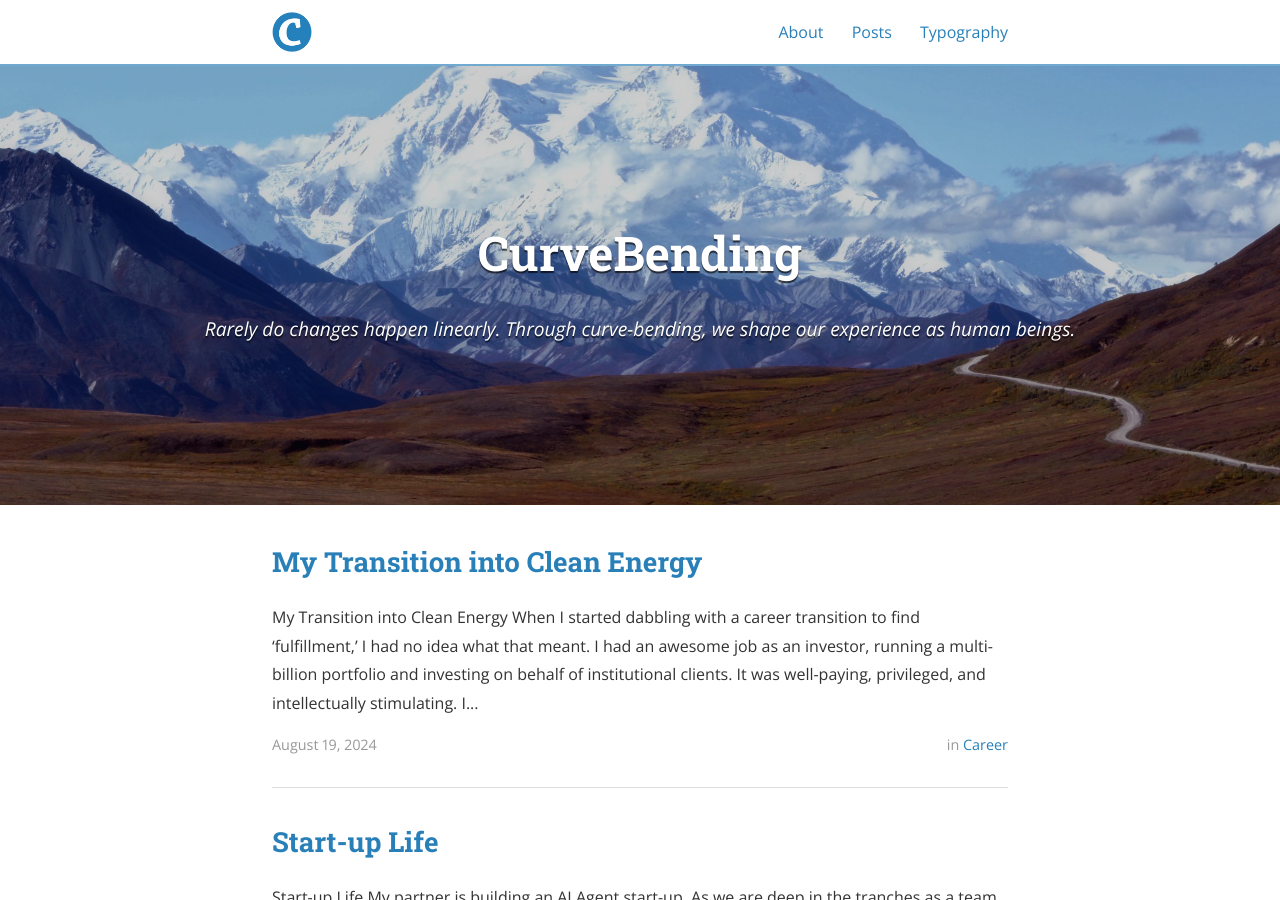
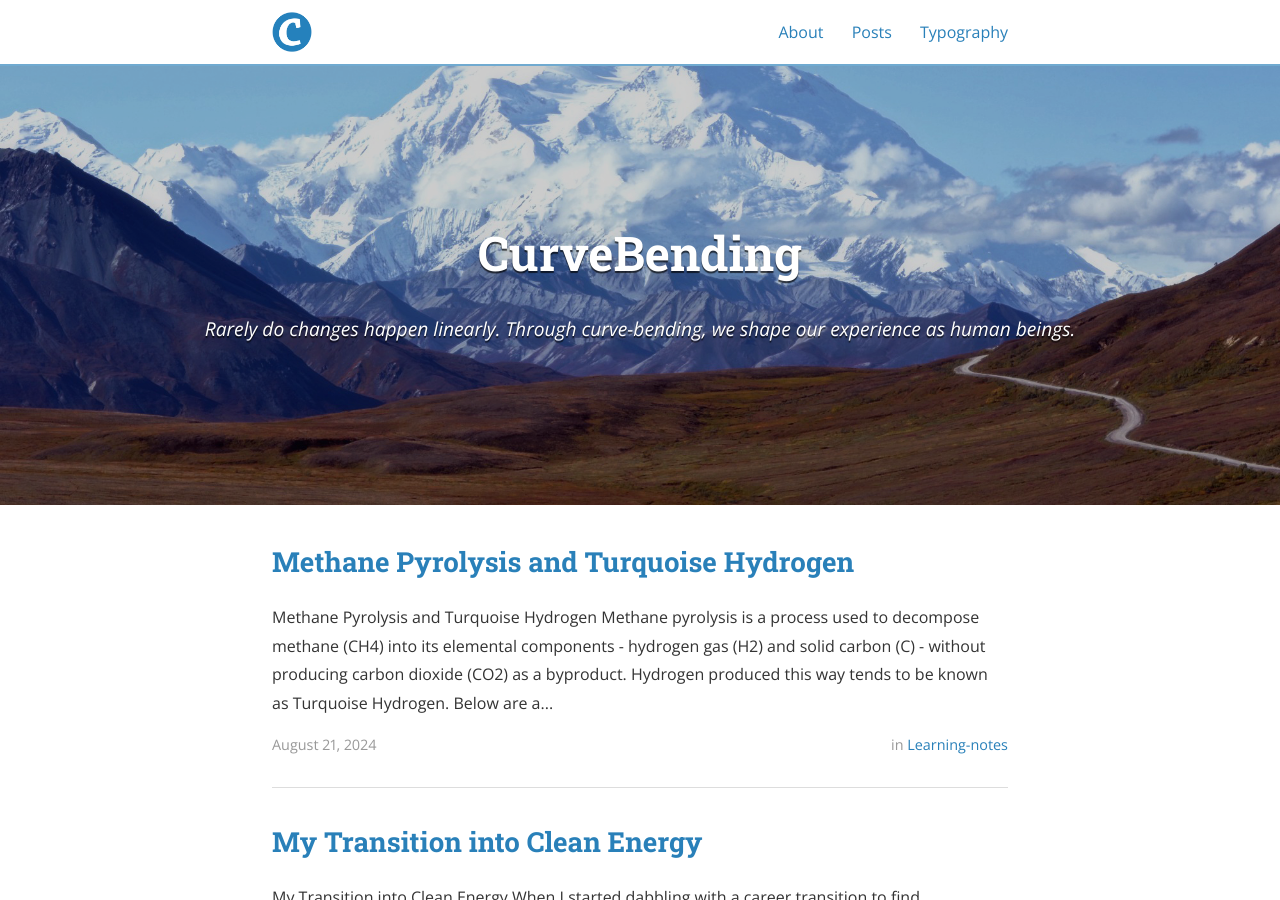
Before and after one commit to CurveBending/CurveBending.github.io, a Jekyll site: the page built from index.html, in a window 1280 px wide and 900 px high. Built offline with Jekyll 4.4.1, drawn with Linux system fonts in a browser that asks for light colours; nearby versions of some CDN libraries; the list of posts is cut into pages by our own code.

Commit message:
add post

```diff
--- a/_posts/2024-08-19-My Transition Into Clean Energy.md
+++ b/_posts/2024-08-19-My Transition Into Clean Energy.md
@@ -40,7 +40,7 @@ Within a year's span, I explored multiple domains: data science, product managem
 - I value clarity, growth, and connections. I thrive in meaningful work that aligns with these values.
 
 ## The lightbulb moment
-Things started to click in 2022.\
+Things started to click in 2022.
 It was late July in Seattle. I visited Mt Rainier for the first time. For whatever reason, that year, the snow had yet to thaw in July. We only realized it as we saw the mountain up close near the trailhead. It was too late to turn back, so we decided to hike nevertheless. So unexpectedly, a nice and easy summer hike was turned into a strenuous snow hike.
 
 But this turned out to be one of the most memorable experiences of the trip. As we hiked into the mountain, all trails disappeared under the snow. At certain points, there was no trace of human footprints, only white, boundless white, extending into the distant horizon and blending into the sky. Standing in the snow and admiring the mountain in awe, I heard a voice in my head murmuring, 'Maybe my kids will never get to see a snow-covered mountain like this in the future with global warming. We need to do something about this.' That thought has stayed since.
@@ -82,7 +82,9 @@ And I was right. Within two months, a few offers came, including an opportunity
 It was almost four years ago when I took the red pill and started the journey. It was tough, especially at the beginning, when I had so little knowledge of both myself and how the world really works. Now at the end of the journey, I’m so glad that I persevered. Beyond achieving the goal of finding my career passion, I’m transformed as a human.
 
 
+
 So finally, what advice would I give to those who are not content, itching for a change but don’t know where to go next?
+
 - Stop running away from your reality. If you don’t feel content, then you probably aren’t.
 - Start exploring. Don’t limit yourself to only work on problems that you think you ‘can’ solve. Work on problems that you want to solve.
 - Be introspective as you explore. What makes your heart sing? What mission is worth fighting for?
--- /dev/null
+++ b/_posts/2024-08-21-Learning Notes.md
@@ -0,0 +1,36 @@
+---
+layout: post
+title:  "Methane Pyrolysis and Turquoise Hydrogen"
+date:   2024-08-21T00:00:00-00:00
+author: Cece
+categories: "Learning-Notes"
+---
+
+
+# Methane Pyrolysis and Turquoise Hydrogen
+
+Methane pyrolysis is a process used to decompose methane (CH4) into its elemental components - hydrogen gas (H2) and solid carbon (C) - without producing carbon dioxide (CO2) as a byproduct. Hydrogen produced this way tends to be known as Turquoise Hydrogen.
+
+Below are a few differences between this technology and electrolysis, which are considered by many to be the holy grail of a ‘green’ hydrogen future.
+
+|                      | Methane pyrolysis                                            | Electrolysis                                                 |
+| -------------------- | :----------------------------------------------------------- | ------------------------------------------------------------ |
+| Carbon Emission      | Produces solid carbon instead of CO2; Indirect emissions from energy used to heat the methane | Indirect emissions depend on the electricity source          |
+| Energy efficiency    | Efficiency vary depending on the process: thermal/heating, thermocatalytic, or plasmacatalytic | Generally more energy-intensive than methane pyrolysis       |
+| Source               | Uses methane (with potential to use biogas and become carbon neutral/negative) | Uses water                                                   |
+| By-product           | The solid carbon can be used in manufacturing (however, most Carbon is sequestered in practice due to the challenge to secure an offtake agreement) | Produces oxygen as a byproduct                               |
+| Technology readiness | Currently at pilot scale; Potentially lower cost than electrolysis | More mature technology; Costs decreasing with scale and improved technology |
+
+**Companies to watch**
+
+- Monolith
+
+- Transform Materials
+
+- Hazer Group
+
+
+
+**Source**
+
+https://www.idtechex.com/en/research-article/methane-pyrolysis-unlocking-the-potential-of-turquoise-hydrogen/29395
```
Also changed, not shown: other parts of _posts/2024-08-19-My Transition Into Clean Energy.md (+1 -1 lines).
